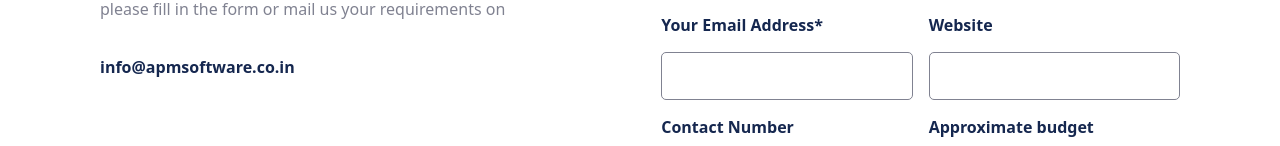
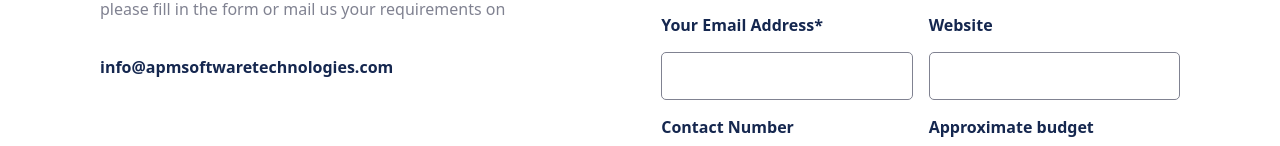
Before and after one commit to paranshu1234/apmsoftware, a Gatsby site: page /contact in a window 1280 px wide. Shown: the part 296-442 px from the top of the page. Built offline with nearby package versions, Linux system fonts and the light colour scheme; Gatsby itself is replaced by a stand-in of ours.

Commit message:
updated contact email

```diff
--- a/src/pages/contact.js
+++ b/src/pages/contact.js
@@ -179,7 +179,7 @@ const ContactPage = () => (
           We would be happy to hear from you, <br /> please fill in the form or
           mail us your requirements on
         </Paragraph>
-        <Email>info@apmsoftware.co.in</Email>
+        <Email>info@apmsoftwaretechnologies.com</Email>
       </ContentContainer>
       <FormContainer>
         <Form
```
